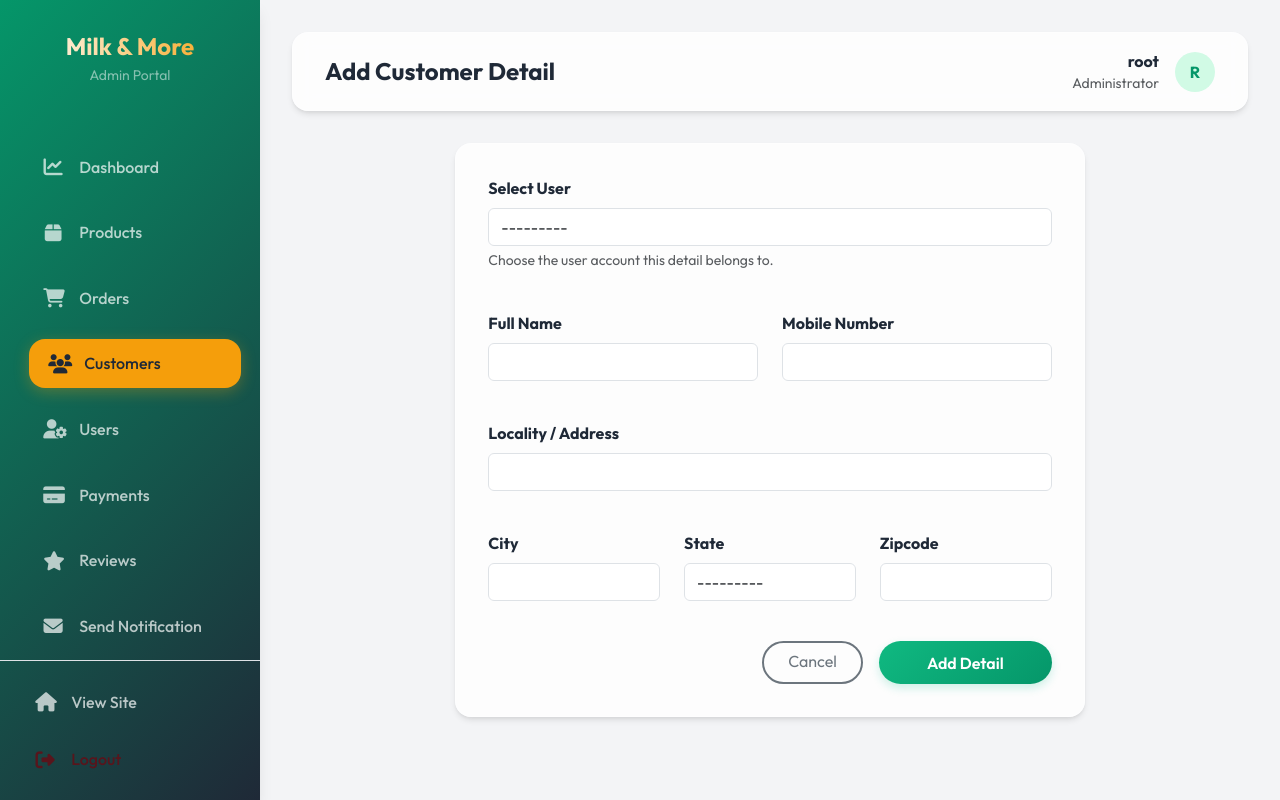
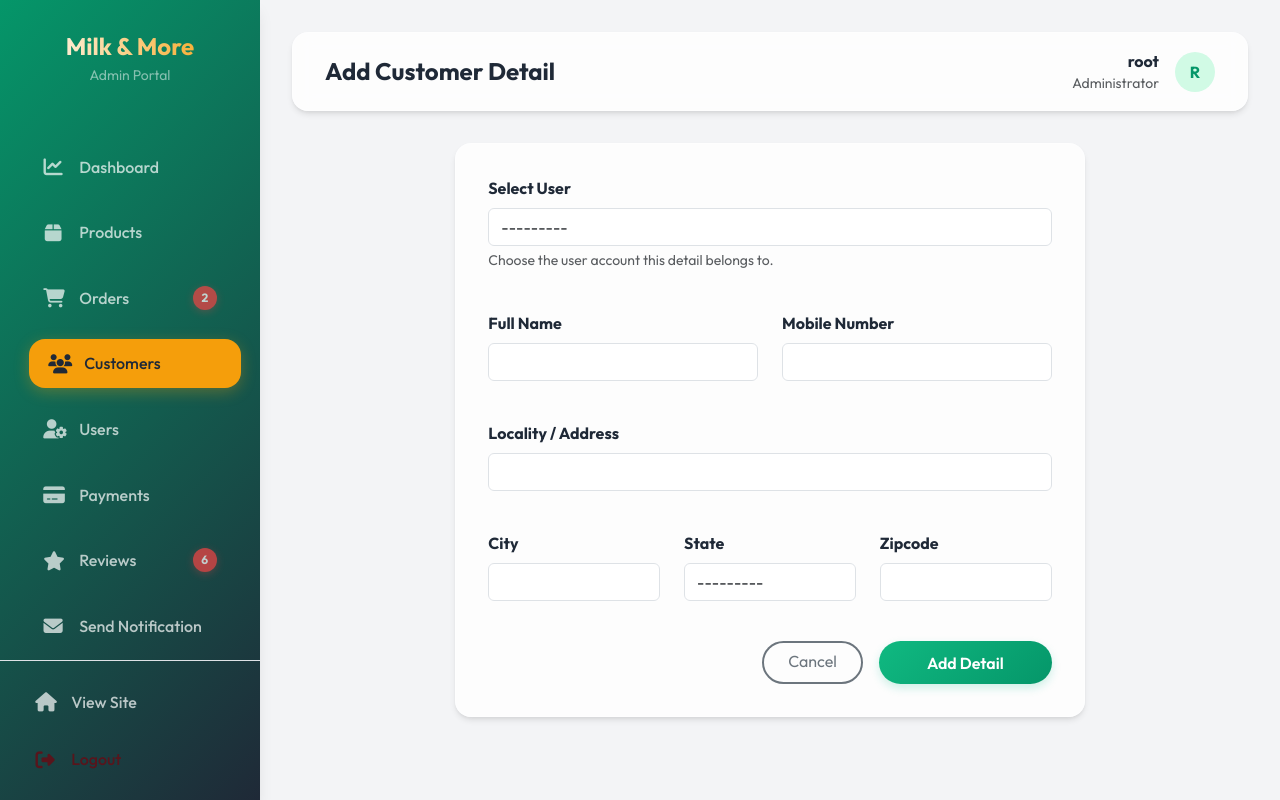
Before and after one commit to Jaydeep754/finalproject, a Django app: page /admin-add-customer/ in a window 1280 px wide. Run offline with Django 5.2, Linux system fonts and the light colour scheme; a user stored in the database is signed in; data comes from the database, SQL or seed files in the repository.

Commit message:
Add notification badges for pending orders, reviews, and complaints in admin panel

```diff
--- a/Dairy-webapp-main/app/context_processors.py
+++ b/Dairy-webapp-main/app/context_processors.py
@@ -1,4 +1,4 @@
-from .models import Customer
+from .models import Customer, OrderPlaced, ProductReview, Complaint
 
 def regional_restriction(request):
     """
@@ -24,3 +24,24 @@ def regional_restriction(request):
         'has_any_address': False,
         'show_restricted_overlay': False
     }
+
+def admin_notifications(request):
+    """
+    Provides notification counts for admin panel sidebar badges.
+    Counts: pending orders, product reviews, and pending complaints.
+    """
+    if request.user.is_authenticated and (request.user.is_staff or request.user.is_superuser):
+        pending_orders_count = OrderPlaced.objects.filter(status='Pending').count()
+        reviews_count = ProductReview.objects.count()
+        pending_complaints_count = Complaint.objects.filter(status='Pending').count()
+
+        return {
+            'pending_orders_count': pending_orders_count,
+            'reviews_count': reviews_count,
+            'pending_complaints_count': pending_complaints_count,
+        }
+    return {
+        'pending_orders_count': 0,
+        'reviews_count': 0,
+        'pending_complaints_count': 0,
+    }
--- a/Dairy-webapp-main/app/templates/admin_panel/base.html
+++ b/Dairy-webapp-main/app/templates/admin_panel/base.html
@@ -129,6 +129,36 @@
             background: var(--gold);
             color: var(--dark);
             box-shadow: 0 4px 15px rgba(245, 158, 11, 0.3);
+        }
+
+        /* Notification Badge */
+        .notification-badge {
+            display: inline-flex;
+            align-items: center;
+            justify-content: center;
+            background: #ef4444;
+            color: white;
+            border-radius: 50%;
+            width: 24px;
+            height: 24px;
+            font-size: 0.75rem;
+            font-weight: 700;
+            margin-left: auto;
+            box-shadow: 0 2px 8px rgba(239, 68, 68, 0.4);
+            animation: pulse 2s infinite;
+        }
+
+        @keyframes pulse {
+            0%, 100% {
+                opacity: 1;
+            }
+            50% {
+                opacity: 0.7;
+            }
+        }
+
+        .nav-link.active .notification-badge {
+            background: #dc2626;
         }
 
         /* Main Content */
@@ -379,6 +409,7 @@
                     <a href="{% url 'admin-orders' %}"
                         class="nav-link {% if 'order' in request.resolver_match.url_name and 'delivery-person' not in request.resolver_match.url_name %}active{% endif %}">
                         <i class="fa-solid fa-cart-shopping"></i> Orders
+                        {% if pending_orders_count > 0 %}<span class="notification-badge">{{ pending_orders_count }}</span>{% endif %}
                     </a>
                 </li>
                 <li class="nav-item">
@@ -403,6 +434,7 @@
                     <a href="{% url 'admin-reviews' %}"
                         class="nav-link {% if 'review' in request.resolver_match.url_name %}active{% endif %}">
                         <i class="fa-solid fa-star"></i> Reviews
+                        {% if reviews_count > 0 %}<span class="notification-badge">{{ reviews_count }}</span>{% endif %}
                     </a>
                 </li>
                 <li class="nav-item">
@@ -415,6 +447,7 @@
                     <a href="{% url 'admin-complaints' %}"
                         class="nav-link {% if 'complaint' in request.resolver_match.url_name %}active{% endif %}">
                         <i class="fa-solid fa-circle-exclamation"></i> Complaints
+                        {% if pending_complaints_count > 0 %}<span class="notification-badge">{{ pending_complaints_count }}</span>{% endif %}
                     </a>
                 </li>
                 <li class="nav-item">
--- a/Dairy-webapp-main/ec/settings.py
+++ b/Dairy-webapp-main/ec/settings.py
@@ -73,6 +73,7 @@ TEMPLATES = [
                 'django.contrib.auth.context_processors.auth',
                 'django.contrib.messages.context_processors.messages',
                 'app.context_processors.regional_restriction',
+                'app.context_processors.admin_notifications',
             ],
         },
     },
```
